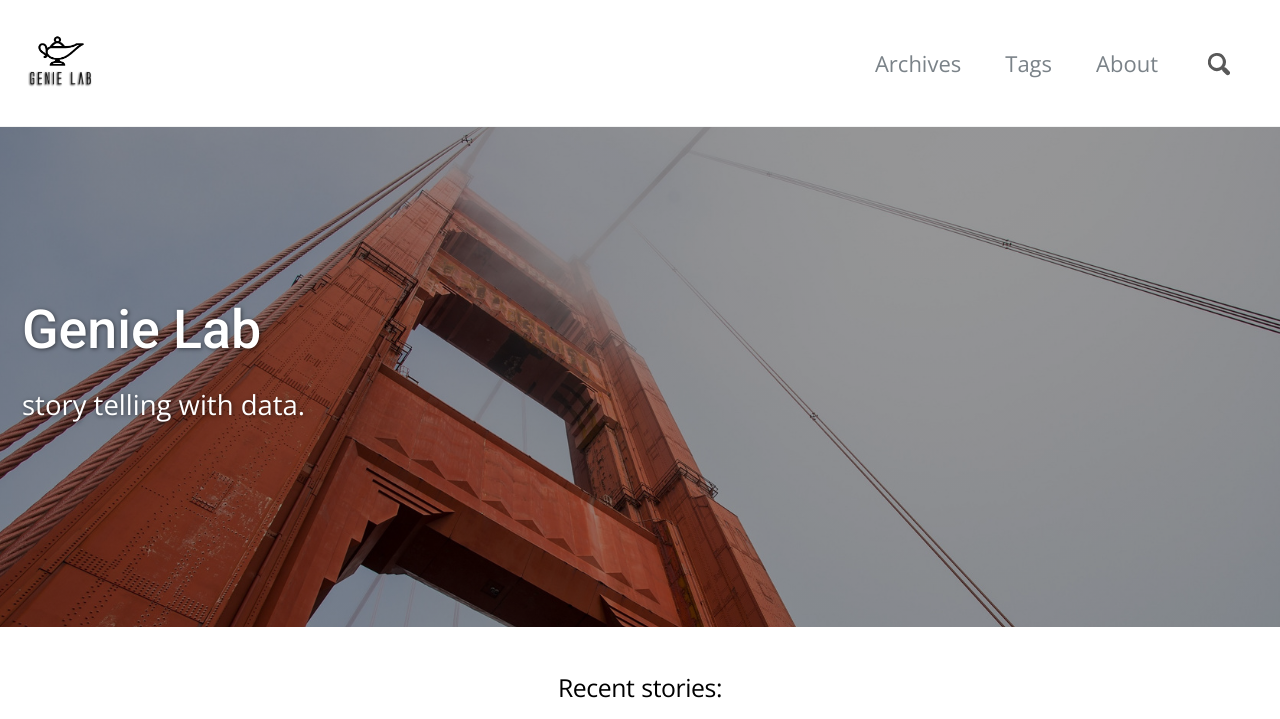
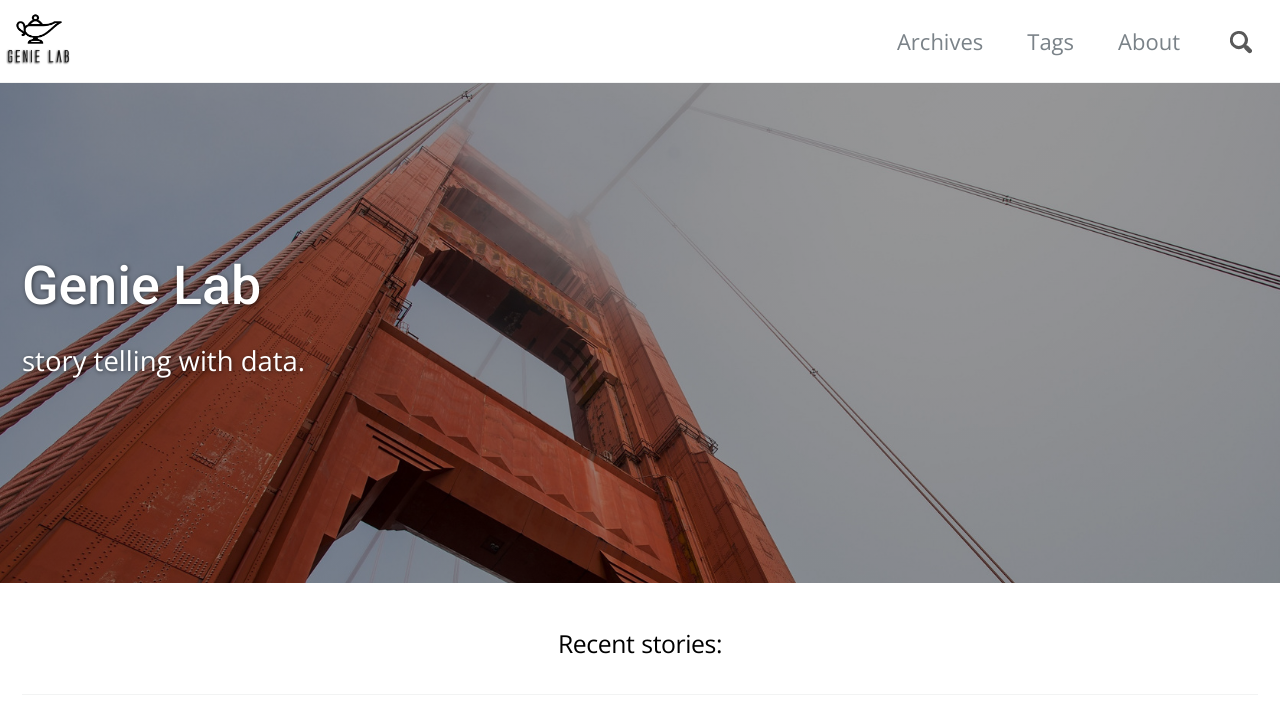
Before and after one commit to genielab/genielab.github.io, a Jekyll site: the page built from _pages/home.md, in a window 1280 px wide. Shown: the top 719 px of the page. Built offline with Jekyll 4.4.1, drawn with Linux system fonts in a browser that asks for light colours; nearby versions of some CDN libraries; grey boxes are pictures that could not be loaded.

Commit message:
removing unnecessary extra padding on header

```diff
--- a/_sass/minimal-mistakes/_masthead.scss
+++ b/_sass/minimal-mistakes/_masthead.scss
@@ -15,7 +15,7 @@
     @include clearfix;
     margin-left: auto;
     margin-right: auto;
-    padding: 1em;
+    //padding: 1em;
     max-width: 100%;
     display: -webkit-box;
     display: flex;
```
